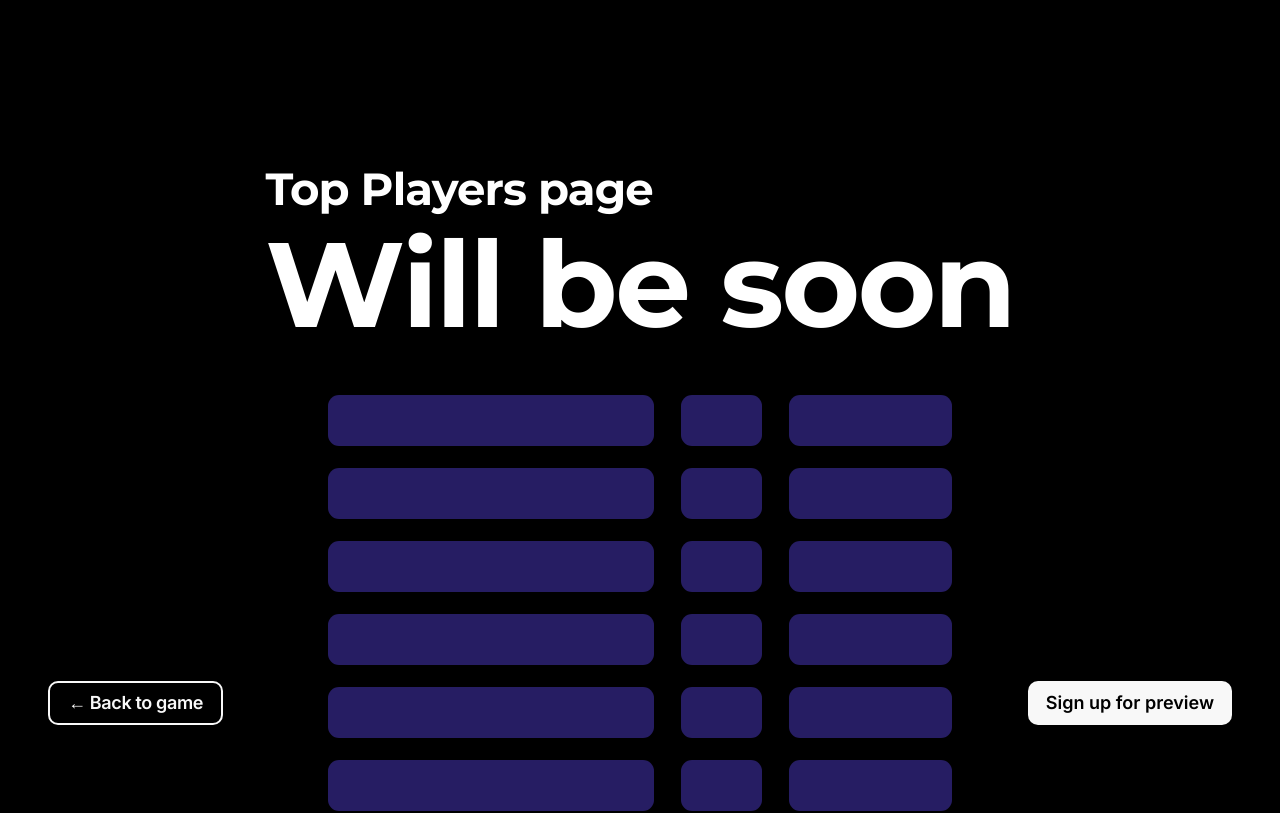
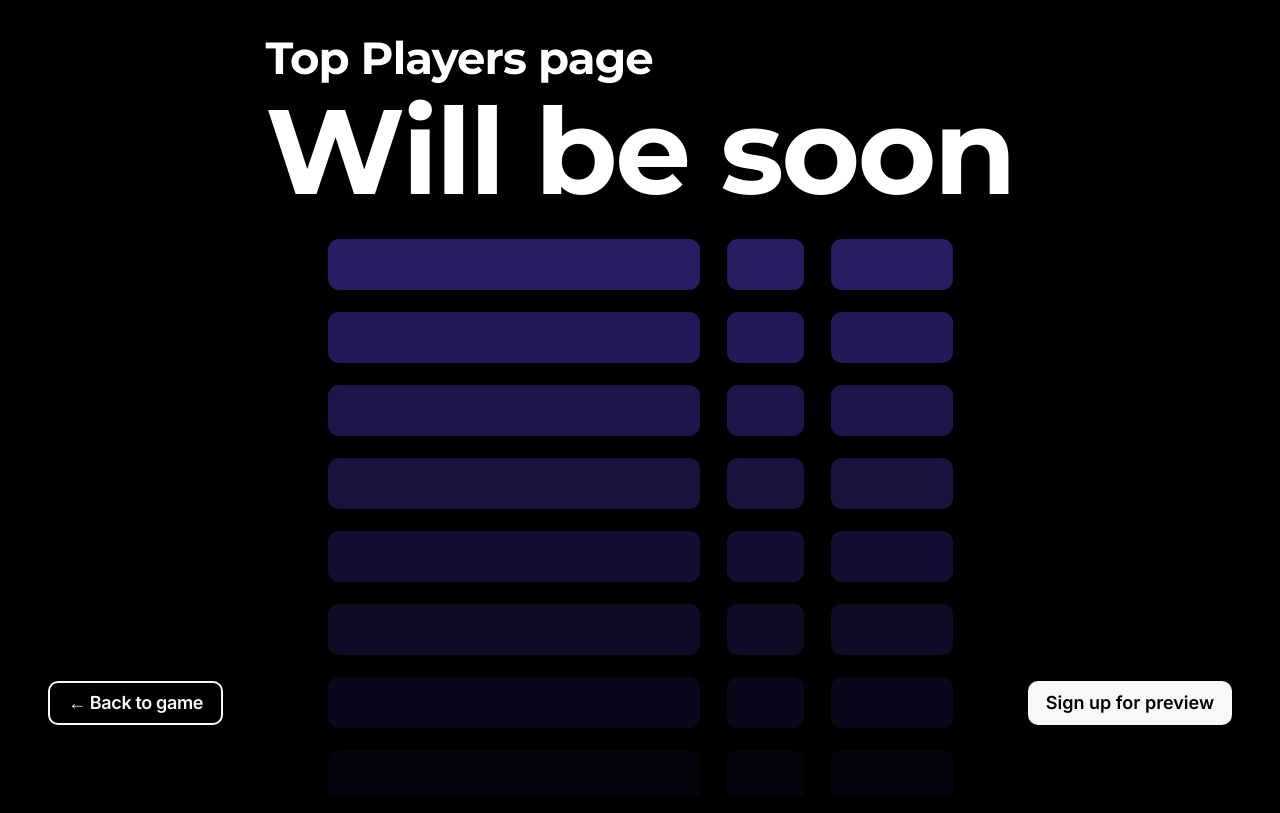
Before and after one commit to mbuslenko/pixold-web, a React (Create React App) app: page /players in a window 1280 px wide. Shown: the top 813 px of the page. Built offline with nearby package versions, Linux system fonts and the light colour scheme.

Commit message:
fix top-page

```diff
--- a/src/App.scss
+++ b/src/App.scss
@@ -2,3 +2,7 @@ body {
   background-color: black;
   color: white;
 }
+
+.is-blurred {
+  filter: blur(5px);
+}
--- a/src/pages/topPage/TopPage.scss
+++ b/src/pages/topPage/TopPage.scss
@@ -4,14 +4,9 @@
   max-width: 1776px;
   margin: 0 auto;
   height: 100vh;
+  overflow: hidden;
 
   position: relative;
-}
-
-//TODO: move is-blurred class to shared folder
-
-.is-blurred {
-  filter: blur(5px);
 }
 
 .top-content {
@@ -36,7 +31,7 @@
 }
 
 .top-info {
-  padding-top: 170px;
+  padding-top: 15%;
 }
 
 .top-title {
@@ -49,23 +44,17 @@
 }
 
 .top-table {
-  padding-top: 60px;
+  padding-top: 5%;
   max-width: 625px;
-  display: grid;
-  grid-template-columns: 4fr 1fr 2fr;
-  grid-template-rows: auto;
-  gap: 22px 27px;
   margin: 0 auto;
 }
 
-.top-cell {
-  background: rgba(96, 74, 247, 0.4);
-  border-radius: 11px;
-  height: 51px;
+.player-list {
+  width: 625px;
 }
 
 .top-desc {
-  padding-top: 25px;
+  padding-top: 3%;
   font-family: Montserrat;
   font-weight: bold;
   font-size: 120px;
@@ -114,30 +103,36 @@
     display: block;
   }
 
+  .top-info {
+    padding-top: 180px;
+  }
+
   .top-title {
-    padding-left: 20px;
+    padding-left: 4%;
     font-size: 25px;
   }
 
   .top-desc {
-    padding-top: 15px;
+    padding-top: 2%;
     padding-left: 20px;
     font-size: 50px;
   }
 
-  .cell-2 {
-    display: none;
+  .top-table {
+    padding-top: 60px;
   }
 
-  .top-table {
-    padding-top: 15px;
-    grid-template-columns: 5fr 2fr;
+  .player-list {
+    margin-left: -106px;
   }
 
   .top-back-wrap,
   .top-show-wrap {
     left: 20px;
-    bottom: 15px;
+  }
+
+  .top-show-wrap {
+    bottom: 39px;
   }
 
   .top-back-wrap {
--- a/src/pages/topPage/TopPage.tsx
+++ b/src/pages/topPage/TopPage.tsx
@@ -7,20 +7,7 @@ import { Button } from '../../components/ui-kit/button/Button';
 import { Modal } from '../../components/ui-kit/modal/Modal';
 
 import './TopPage.scss';
-import { TopPlayer } from './TopPlayer';
-
-//TODO: scroll container if 50 players and realization background-gradient
-
-const arrTopPlayers = [
-  { username: '', place: '', score: '' },
-  { username: '', place: '', score: '' },
-  { username: '', place: '', score: '' },
-  { username: '', place: '', score: '' },
-  { username: '', place: '', score: '' },
-  { username: '', place: '', score: '' },
-  { username: '', place: '', score: '' },
-  { username: '', place: '', score: '' },
-];
+import playerList from '../../assets/svg/players-list.svg';
 
 const modalHeading = 'All seats are already taken';
 
@@ -42,6 +29,7 @@ export const TopPage: React.FC = () => {
 
   return (
     <>
+      <div className="top-wrap">
         <div className={`top-content ${isVisibleModalPreview && 'is-blurred'}`}>
           <div className="top-back-wrap">
             <Link to="/play">
@@ -54,13 +42,12 @@ export const TopPage: React.FC = () => {
               <h2 className="top-desc">Will be soon</h2>
             </div>
             <div className="top-table">
-            {arrTopPlayers.map((value) => {
-              return <TopPlayer username={value.username} place={value.place} score={value.score} />;
-            })}
+              <img src={playerList} alt="Player list" className="player-list" />
             </div>
           </div>
           <div className="top-show-wrap">
             <Button text="Sign up for preview" priority="primary" className="top-show" onClick={showModalPreview} />
+          </div>
         </div>
       </div>
       {isVisibleModalPreview && (
--- a/src/pages/topPage/TopPlayer.tsx
+++ /dev/null
@@ -1,11 +0,0 @@
-import { ITopPlayerProps } from './interfaces';
-
-export const TopPlayer: React.FC<ITopPlayerProps> = ({ username, place, score }) => {
-  return (
-    <>
-      <div className="top-cell">{username}</div>
-      <div className="top-cell cell-2">{place}</div>
-      <div className="top-cell">{score}</div>
-    </>
-  );
-};
--- a/src/pages/topPage/interfaces.ts
+++ /dev/null
@@ -1,5 +0,0 @@
-export interface ITopPlayerProps {
-  username: string;
-  place: string | number;
-  score: string | number;
-}
```
Also changed, not shown: src/assets/svg/players-list.svg (added). Lines whose indentation alone changed are shown as unchanged.
